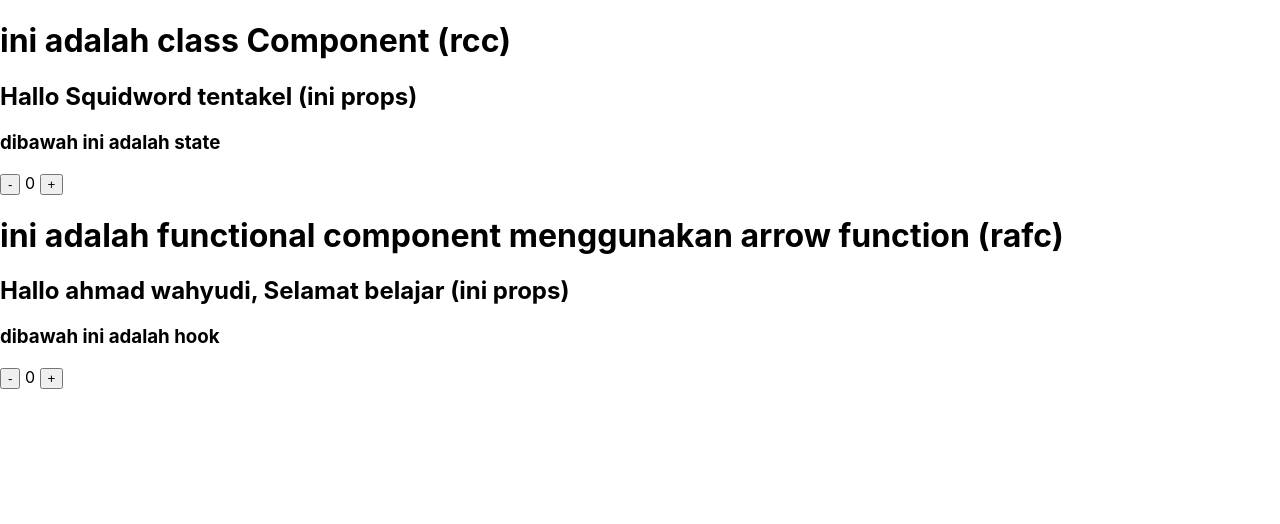
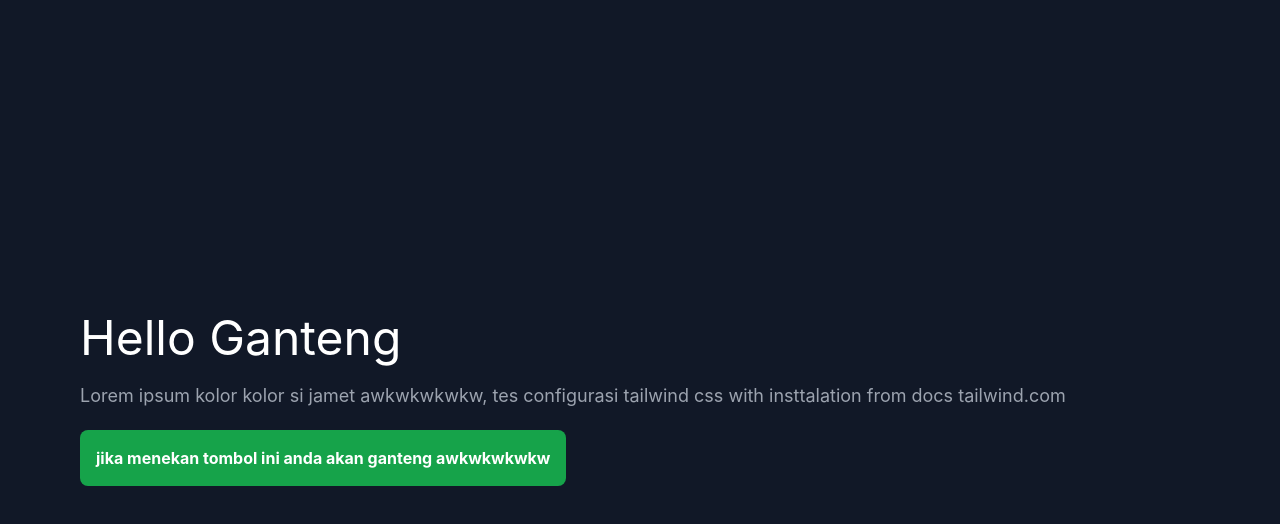
Before and after one commit to Rizaszs/edu-reactjs, a React (Create React App) app: page / in a window 1280 px wide. Shown: the top 524 px of the page. Built offline with nearby package versions, Linux system fonts and the light colour scheme.

Commit message:
configuration tailwind in my project

```diff
--- a/package.json
+++ b/package.json
@@ -34,5 +34,10 @@
       "last 1 firefox version",
       "last 1 safari version"
     ]
+  },
+  "devDependencies": {
+    "autoprefixer": "^10.4.2",
+    "postcss": "^8.4.6",
+    "tailwindcss": "^3.0.18"
   }
 }
--- a/src/App.js
+++ b/src/App.js
@@ -1,24 +1,10 @@
-import "./App.css";
-
+// import TaskOne from "./tugas/BasicComponents/TaskOne";
+import { TaskTwo } from "./tugas/StylingComponents/TaskTwo";
 function App() {
   return (
-    <div className="App">
-      <header className="App-header">
-        <img
-          src="http://3.bp.blogspot.com/-L-TujF4yVhc/UTlk-NF4XKI/AAAAAAAAAzg/vIeOHgHeVm4/s1600/iwan-fals.jpg"
-          className="App-logo"
-          alt="logo"
-        />
-        <p>tes ketiga</p>
-        <a
-          className="App-link"
-          href="https://reactjs.org"
-          target="_blank"
-          rel="noopener noreferrer"
-        >
-          Learn React
-        </a>
-      </header>
+    <div>
+      {/* <TaskOne /> */}
+      <TaskTwo />
     </div>
   );
 }
--- a/src/index.js
+++ b/src/index.js
@@ -2,14 +2,10 @@ import React from "react";
 import ReactDOM from "react-dom";
 import "./index.css";
 import reportWebVitals from "./reportWebVitals";
-// import App from './App';
-import ClassComponent from "./tugas/ClassComponent";
-import FunctionalComponent from "./tugas/FunctionalComponent";
-
+import App from "./App";
 ReactDOM.render(
   <React.StrictMode>
-    <ClassComponent name="Squidword tentakel" />
-    <FunctionalComponent name="ahmad wahyudi" greeting="Selamat belajar" />
+    <App />
   </React.StrictMode>,
   document.getElementById("root"),
 );
--- /dev/null
+++ b/src/tugas/BasicComponents/TaskOne.js
@@ -0,0 +1,14 @@
+import React from "react";
+import ClassComponent from "./ClassComponent";
+import FunctionalComponent from "./FunctionalComponent";
+
+const TaskOne = () => {
+  return (
+    <div>
+      <ClassComponent name="Squidword tentakel" />
+      <FunctionalComponent name="ahmad wahyudi" greeting="Selamat belajar" />
+    </div>
+  );
+};
+
+export default TaskOne;
--- /dev/null
+++ b/src/tugas/StylingComponents/TaskTwo.js
@@ -0,0 +1,15 @@
+import React from "react";
+export const TaskTwo = () => {
+  return (
+    <div className="bg-gray-900 p-20 h-screen flex justify-center items-start flex-col">
+      <h1 className="text-5xl text-white">Hello Ganteng </h1>
+      <p className="text-gray-400 mt-5 text-lg">
+        Lorem ipsum kolor kolor si jamet awkwkwkwkw, tes configurasi tailwind
+        css with insttalation from docs tailwind.com
+      </p>
+      <button class="p-4 bg-green-600 rounded-lg font-bold text-white mt-5 hover:bg-gray-600">
+        jika menekan tombol ini anda akan ganteng awkwkwkwkw
+      </button>
+    </div>
+  );
+};
--- /dev/null
+++ b/tailwind.config.js
@@ -0,0 +1,7 @@
+module.exports = {
+  content: ["./src/**/*.{js,jsx,ts,tsx}"],
+  theme: {
+    extend: {},
+  },
+  plugins: [],
+};
```
Also changed, not shown: src/index.css (+7 -3 lines), src/tugas/BasicComponents/ClassComponent.jsx (renamed from src/tugas/ClassComponent.jsx), src/tugas/BasicComponents/FunctionalComponent.jsx (renamed from src/tugas/FunctionalComponent.jsx), 1 other file (tests, documents, lock files or other folders).
